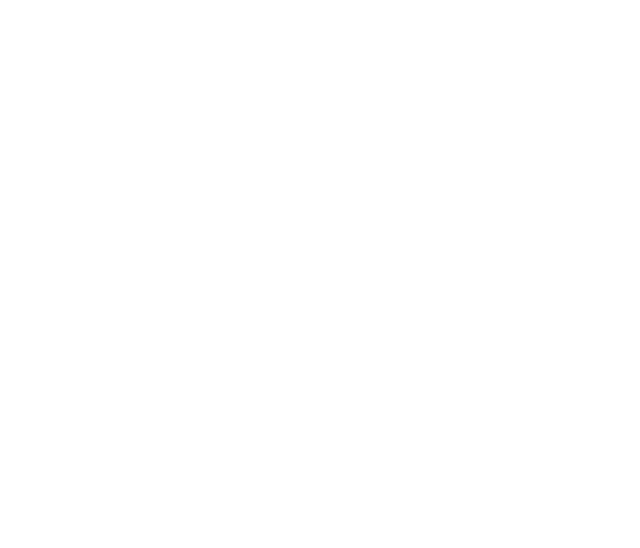
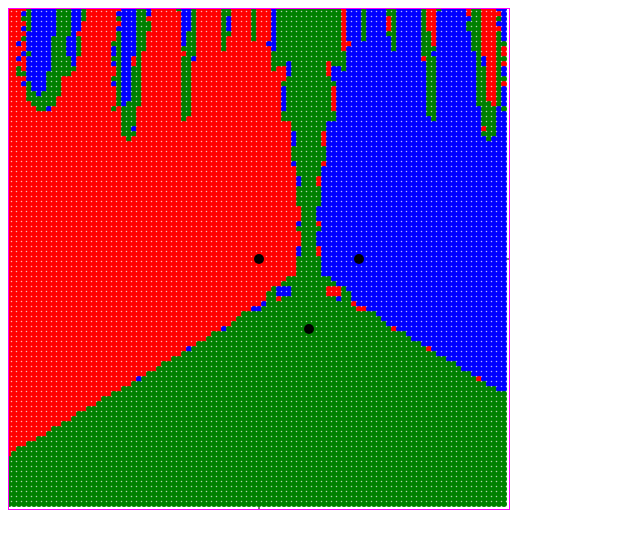
Before and after one commit to mysteryDate/newtonian-fractial, a plain HTML site: page index.html in a window 1280 px wide. Shown: the whole page, without its empty margins (0-640 px from the left). Drawn offline with Linux system fonts and the light colour scheme.

Commit message:
It's working

```diff
--- a/index.html
+++ b/index.html
@@ -172,9 +172,9 @@ class ComplexPolynomial {
     this.coefficients = [];
 
     // for shorthand
-    const a = this.roots[0]
-    const b = this.roots[1]
-    const c = this.roots[2]
+    const a = this.roots[0] ? this.roots[0] : new ComplexNumber(0, 0);
+    const b = this.roots[1] ? this.roots[1] : new ComplexNumber(0, 0);
+    const c = this.roots[2] ? this.roots[2] : new ComplexNumber(0, 0);
 
     // this.coefficients[0] = multiplyComplex([a, b, c]).multiply(-1);
     this.coefficients[0] = a.multiply(b).multiply(c).multiply(-1);
@@ -217,34 +217,82 @@ function complexFindZero(polynomial, guess, tolerance) {
     const new_guess = complexNewtonStep(polynomial, guess);
     guess = new_guess;
     num_steps += 1;
+    if (num_steps > 100)
+      break;
+      // throw new Error("Too many steps");
     value = polynomial.valueAt(guess);
   }
 
   return [guess, num_steps];
 }
 
-const func = new ComplexPolynomial([
+const ROOTS = [
   new ComplexNumber(0, 0),
-  new ComplexNumber(1, 0),
-  new ComplexNumber(2, 0)
-]);
+  new ComplexNumber(10, 0),
+  new ComplexNumber(5, 7),
+];
+const func = new ComplexPolynomial(ROOTS);
 func.expand();
-func.derivativeAt(new ComplexNumber(2, 0));
-const zero = complexFindZero(func, new ComplexNumber(5, 3), 0.001);
-console.log(zero[0], zero[1]);
+// func.derivativeAt(new ComplexNumber(-1, 0));
+const zero = complexFindZero(func, new ComplexNumber(5, 7), 0.1);
+// console.log(zero[0].real.toFixed(0), zero[0].imaginary.toFixed(0), zero[1]);
+
+const POINT_SIZE = 5;
+const PIXEL_SIZE = 10;
+const S = 500;
+const canvas = document.createElement('canvas');
+canvas.width = canvas.height = S;
+document.body.appendChild(canvas);
+const ctx = canvas.getContext('2d');
+ctx.moveTo(0, S/2);
+ctx.lineTo(S, S/2);
+ctx.moveTo(S/2, 0);
+ctx.lineTo(S/2, S);
+ctx.stroke();
+
+ctx.beginPath();
 
 
+const COLORS = ["red", "blue", "green"];
+function findClosestZero(value) {
+  let minDist = 10000;
+  let minRoot = null;
+  for (i in ROOTS) {
+    const r = ROOTS[i];
+    const dist = (r.real - value.real) ** 2 + (r.imaginary - value.imaginary) ** 2;
+    if (dist < minDist) {
+      minDist = dist;
+      minRoot = i;
+    }
+  }
+  // console.log(minRoot);
+  return minRoot;
+}
 
+ctx.translate(S/2, S/2);
+const dim = S/PIXEL_SIZE;
+// const zero1 = complexFindZero(func, new ComplexNumber(5, 0), .10)[0];
+// console.log(zero1.real, zero1.imaginary);
+for (var x = -dim/2; x < dim/2; x+=0.5) {
+  for (var y = -dim/2; y < dim/2; y+=0.5) {
+    const zero = complexFindZero(func, new ComplexNumber(x, y), .10)[0];
+    // console.log(x, y, zero.real, zero.imaginary);
+    const numRoot = findClosestZero(zero);
+    // console.log(numRoot);
+    ctx.beginPath();
+    ctx.fillStyle = COLORS[numRoot];
+    // console.log(COLORS[numRoot]);
+    ctx.arc(PIXEL_SIZE * x, PIXEL_SIZE * y, 3, 0, 2*Math.PI);
+    ctx.fill();
+  }
+}
 
-// const p = new Polynomial([-10, 0, 4, 1]);
-// const c = new ComplexNumber(1, 2);
-// c.power(3);
-// console.log(c);
-// const cp = new ComplexPolynomial([-10, 0, 4, 1, 4, 5, 6]);
-// console.log(p.valueAt(1.36));
-// console.log(findZero(p, 1, 0.001));
-// console.log(p.derivative().coefficients);
-// console.log(multiplyComplex(new ComplexNumber(1, 4), new ComplexNumber(5, 1)));
+ctx.fillStyle = "black";
+for (r of ROOTS) {
+  ctx.beginPath();
+  ctx.arc(PIXEL_SIZE * r.real, PIXEL_SIZE * r.imaginary, POINT_SIZE, 0, 2*Math.PI);
+  ctx.fill();
+}
 
 </script>
 </html>
```
